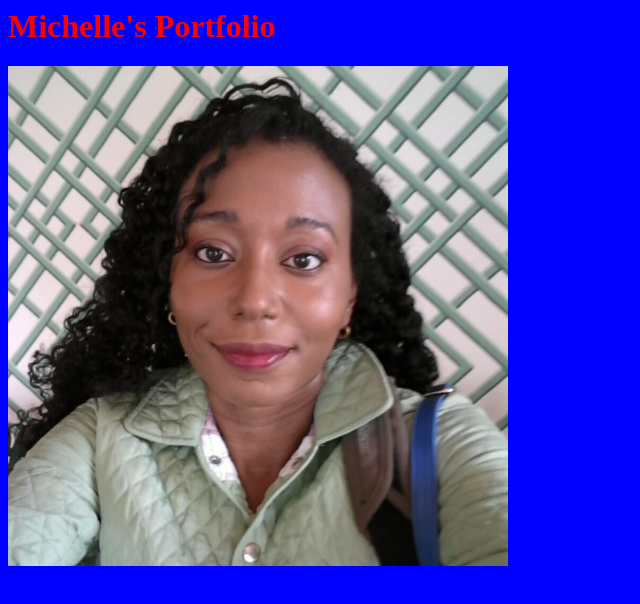
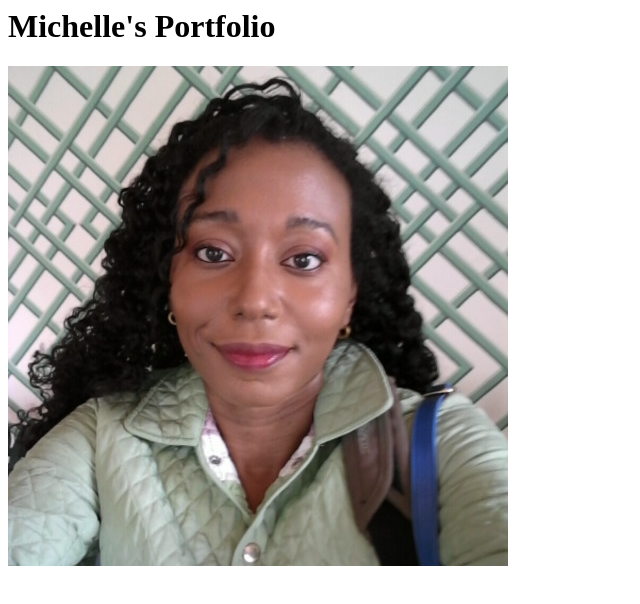
Before and after one commit to mmwilliamscodes/mmwilliamscodes.github.io, a plain HTML site: page index.html in a window 1280 px wide. Shown: the whole page, without its empty margins (0-640 px from the left). Drawn offline with Linux system fonts and the light colour scheme.

Commit message:
Reverting back to original

```diff
--- a/index.html
+++ b/index.html
@@ -1,16 +1,4 @@
 <html>
-  <style>
-    body {
-      background-color: blue;
-    }
-
-    h1 {
-      color: red;
-    }
-  </style>
   <h1>Michelle's Portfolio</h1>
   <img src="./michelle.jpeg" />
-  <script>
-    alert("Hello");
-  </script>
 </html>
```
